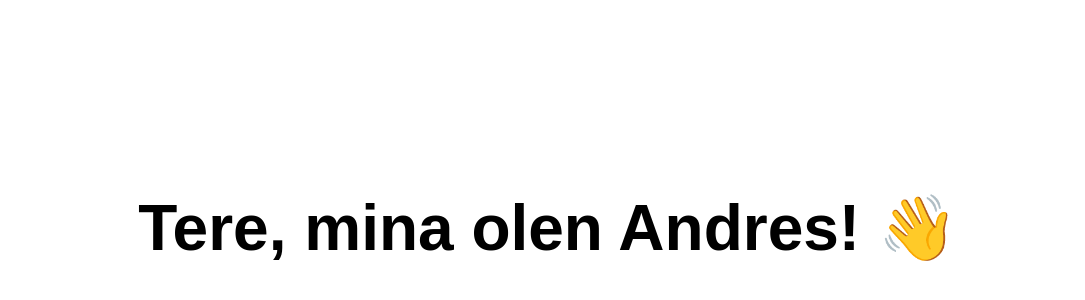
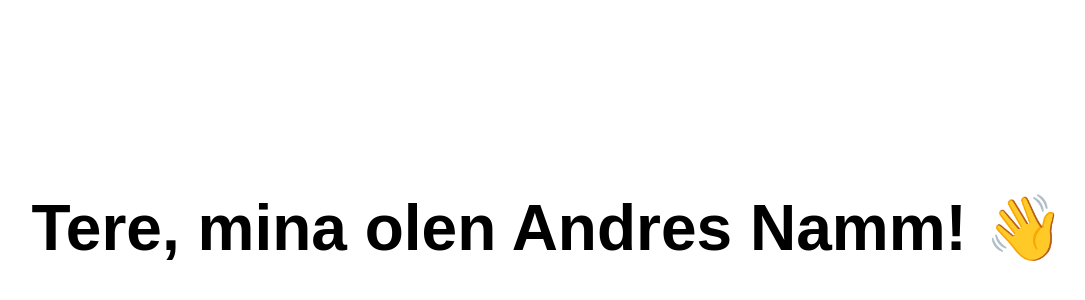
Before and after one commit to AndresNamm/kodu, a React (Create React App) app: page / in a window 1280 px wide. Shown: the part 180-480 px from the top of the page, without its empty margins (92-1177 px from the left). Built offline with nearby package versions, Linux system fonts and the light colour scheme.

Commit message:
Update app

```diff
--- a/src/App.js
+++ b/src/App.js
@@ -10,7 +10,7 @@ function App() {
       fontSize: '2rem',
       fontFamily: 'Arial, sans-serif'
     }}>
-      <h1>Tere, mina olen Andres! 👋</h1>
+      <h1>Tere, mina olen Andres Namm! 👋</h1>
     </div>
   );
 }
```
